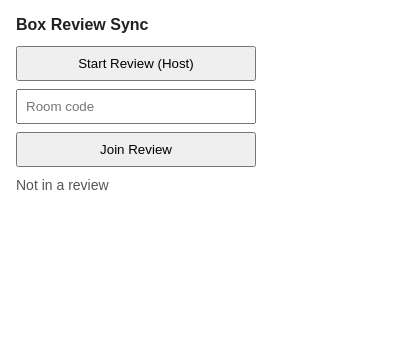
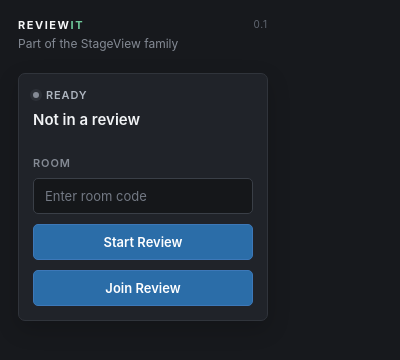
Before and after one commit to jackmaatman/ReviewIt, a browser extension: page extension/popup.html in a window 400 px wide. Drawn offline with Linux system fonts and the light colour scheme.

Commit message:
Ship v0.1 remote Box review

```diff
--- a/extension/popup.html
+++ b/extension/popup.html
@@ -4,25 +4,59 @@
     <meta charset="utf-8">
     <title>Box Review Sync</title>
     <style>
-      body { width: 240px; margin: 16px; font: 14px sans-serif; color: #202124; }
-      h1 { font-size: 16px; margin: 0 0 12px; }
-      button, input { box-sizing: border-box; width: 100%; padding: 8px; margin-top: 8px; }
+      :root {
+        color-scheme: dark;
+        font-family: -apple-system, BlinkMacSystemFont, "Segoe UI", sans-serif;
+        background: #17191d;
+        color: #f1f3f5;
+      }
+      * { box-sizing: border-box; }
+      body { width: 286px; margin: 0; padding: 18px; background: #17191d; }
+      header { display: flex; align-items: flex-start; justify-content: space-between; margin-bottom: 22px; }
+      .brand { margin: 0; color: #f5f6f7; font-size: 11px; font-weight: 700; letter-spacing: 0.14em; }
+      .brand-accent { color: #6fca9b; }
+      .product { margin-top: 4px; color: #858b95; font-size: 12px; }
+      .version { color: #626873; font-size: 10px; letter-spacing: 0.08em; }
+      .state { padding: 14px; border: 1px solid #30343b; border-radius: 7px; background: #202329; box-shadow: 0 8px 22px rgba(0, 0, 0, 0.18); }
+      .state-label { display: flex; align-items: center; gap: 7px; color: #aeb5bf; font-size: 11px; font-weight: 600; letter-spacing: 0.08em; text-transform: uppercase; }
+      .state-label::before { width: 6px; height: 6px; border-radius: 50%; background: #858b95; box-shadow: 0 0 0 3px rgba(133, 139, 149, 0.12); content: ""; }
+      .state-label.synced::before { background: #6fca9b; box-shadow: 0 0 0 3px rgba(111, 202, 155, 0.12); }
+      #status { min-height: 22px; margin-top: 8px; color: #f1f3f5; font-size: 15px; font-weight: 600; }
+      .room-hint { margin-top: 24px; color: #858b95; font-size: 11px; font-weight: 600; letter-spacing: 0.08em; text-transform: uppercase; }
+      button, input { width: 100%; min-height: 36px; border-radius: 5px; font: inherit; }
+      button { margin-top: 10px; border: 1px solid #3d78b8; background: #2b6da8; color: #fff; cursor: pointer; font-size: 13px; font-weight: 600; transition: background 120ms ease, border-color 120ms ease; }
+      button:hover { border-color: #659bd0; background: #347fbd; }
+      button:focus-visible, input:focus-visible { outline: 2px solid #76aee0; outline-offset: 2px; }
+      input { margin-top: 8px; padding: 0 11px; border: 1px solid #3a3f47; background: #15171a; color: #f1f3f5; font-size: 13px; letter-spacing: 0.12em; text-transform: uppercase; }
+      input::placeholder { color: #737984; letter-spacing: 0; text-transform: none; }
       #active { display: none; }
       #copy, #stop, #leave { display: none; }
-      #status { min-height: 18px; margin-top: 10px; color: #555; }
+      #stop, #leave { border-color: #3a3f47; background: transparent; color: #b8bec7; }
+      #stop:hover, #leave:hover { border-color: #656d78; background: #292d33; color: #fff; }
     </style>
   </head>
   <body>
-    <h1>Box Review Sync</h1>
-    <button id="start">Start Review (Host)</button>
-    <input id="room" maxlength="4" placeholder="Room code">
-    <button id="join">Join Review</button>
-    <div id="active">
-      <button id="copy">Copy Review Link</button>
-      <button id="stop">Stop Review</button>
-      <button id="leave">Leave Review</button>
+    <header>
+      <div>
+        <div class="brand"><span>REVIEW</span><span class="brand-accent">IT</span></div>
+        <div class="product">Part of the StageView family</div>
+      </div>
+      <div class="version">0.1</div>
+    </header>
+    <section class="state">
+      <div class="state-label">Ready</div>
+      <div id="status">Not in a review</div>
+      <div class="room-hint">Room</div>
+      <input id="room" maxlength="4" placeholder="Enter room code" aria-label="Room code">
+      <button id="start">Start Review</button>
+      <button id="join">Join Review</button>
+      <div id="active">
+        <button id="copy">Copy Review Link</button>
+        <button id="stop">Stop Review</button>
+        <button id="leave">Leave Review</button>
+      </div>
     </div>
-    <div id="status"></div>
+    </section>
     <script src="popup.js"></script>
   </body>
 </html>
--- a/extension/popup.js
+++ b/extension/popup.js
@@ -5,6 +5,7 @@ const activePanel = document.querySelector('#active');
 const copyButton = document.querySelector('#copy');
 const stopButton = document.querySelector('#stop');
 const leaveButton = document.querySelector('#leave');
+const stateLabel = document.querySelector('.state-label');
 const status = document.querySelector('#status');
 const JOIN_BASE_URL = 'https://reviewit-zoba.onrender.com/join?room=';
 
@@ -15,6 +16,8 @@ function render(config) {
   const isHost = role === 'HOST';
   const isFollower = role === 'FOLLOWER';
 
+  stateLabel.classList.toggle('synced', isFollower);
+  stateLabel.textContent = isHost ? 'Live' : isFollower ? 'Synced' : 'Ready';
   startButton.style.display = active ? 'none' : 'block';
   roomInput.style.display = active ? 'none' : 'block';
   joinButton.style.display = active ? 'none' : 'block';
@@ -23,9 +26,9 @@ function render(config) {
   stopButton.style.display = isHost ? 'block' : 'none';
   leaveButton.style.display = isFollower ? 'block' : 'none';
 
-  if (isHost && roomId) status.textContent = `Hosting room ${roomId}`;
+  if (isHost && roomId) status.textContent = `Room ${roomId}`;
   else if (isHost) status.textContent = 'Starting host room...';
-  else if (isFollower && roomId) status.textContent = `Joined room ${roomId}`;
+  else if (isFollower && roomId) status.textContent = `Room ${roomId}`;
   else status.textContent = 'Not in a review';
 }
 
```
Also changed, not shown: extension/content.js (+41 -15 lines).
